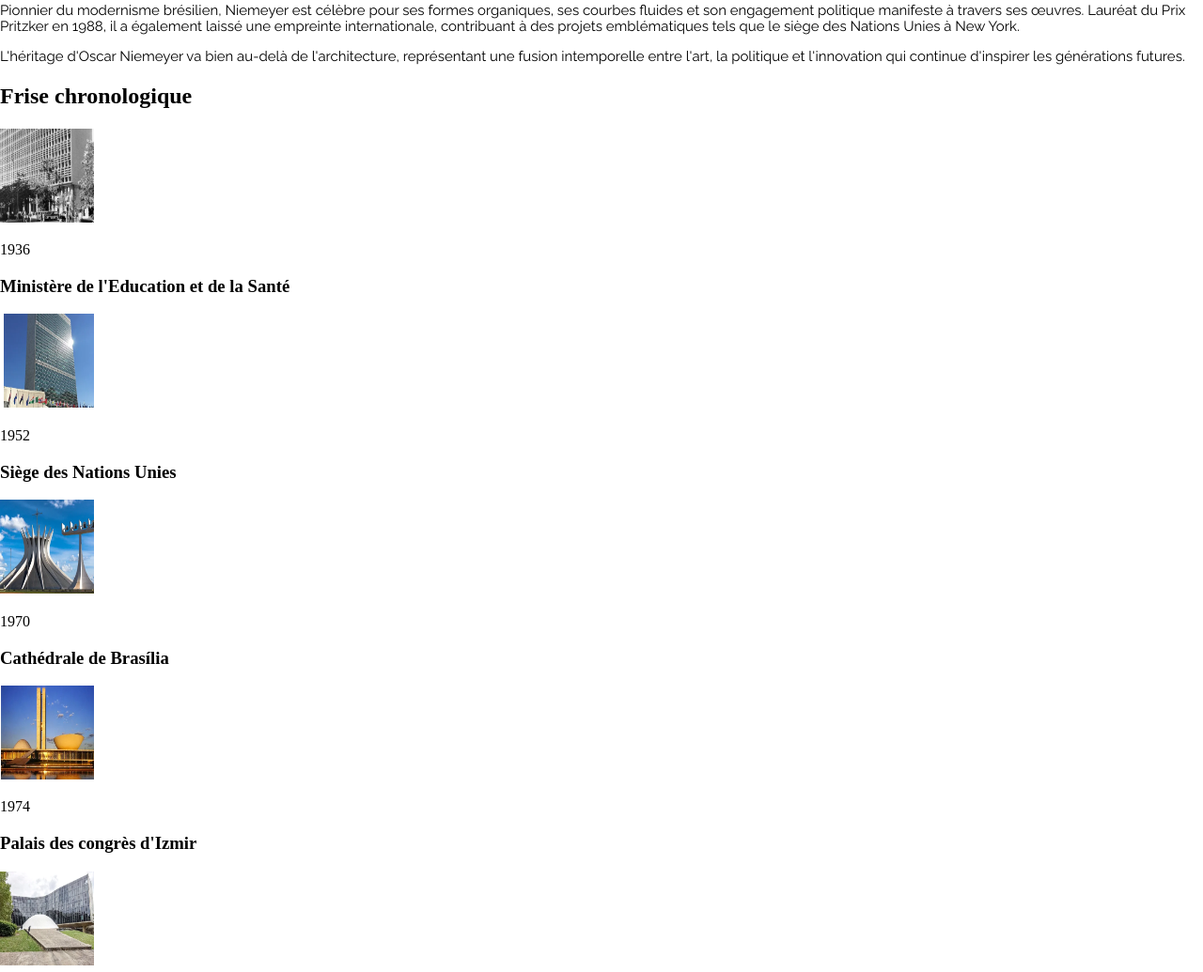
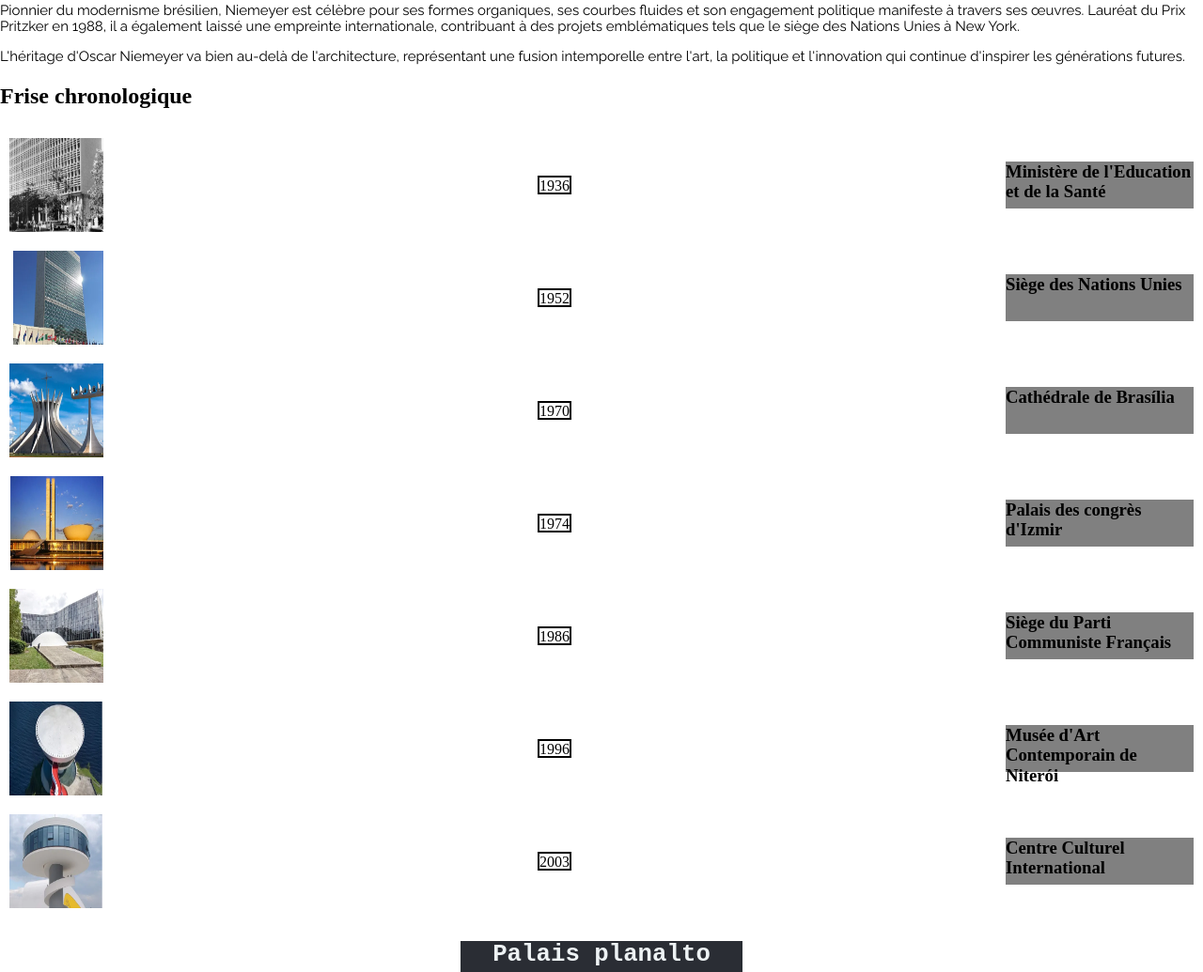
Before and after one commit to MMI-SAE-105/2023-sae-105-AAmrouche, a plain HTML site: page 2-Oscar.html in a window 1280 px wide. Shown: the part 1507-2542 px from the top of the page at 94% size. Drawn offline with nearby package versions, Linux system fonts and the light colour scheme.

Commit message:
frise chronologique

```diff
--- a/src/css/layout/frise.css
+++ b/src/css/layout/frise.css
@@ -1,8 +1,28 @@
 .Frise__image {
     width: 100px; /* Largeur de l'image */
     height: 100px; /* Hauteur de l'image */
-    margin-right: auto; /* Ajoute de l'espace à droite de l'image */
-}
-.Frise__name{
 
 }
+
+.Frise__chronologique{
+    display: flex;
+    flex-direction: row;
+    justify-content: space-between;
+    align-items: center;
+    gap: 10px;
+    padding: 10px;
+}
+
+
+.Frise__name {
+    background-color: gray; /* Couleur de fond du rectangle */
+    width: 200px; /* Largeur du rectangle */
+    height: 50px; /* Hauteur du rectangle */
+    display: inline-block; /* Rend l'élément comme un bloc, mais seulement aussi large que son contenu */
+}
+
+.Frise__p {
+    border: 2px solid black; /* Bordure noire autour de l'élément */
+    height: 20px; /* Hauteur de l'élément */
+    display: inline-block; /* Rend l'élément comme un bloc, mais seulement aussi large que son contenu */
+}
```
